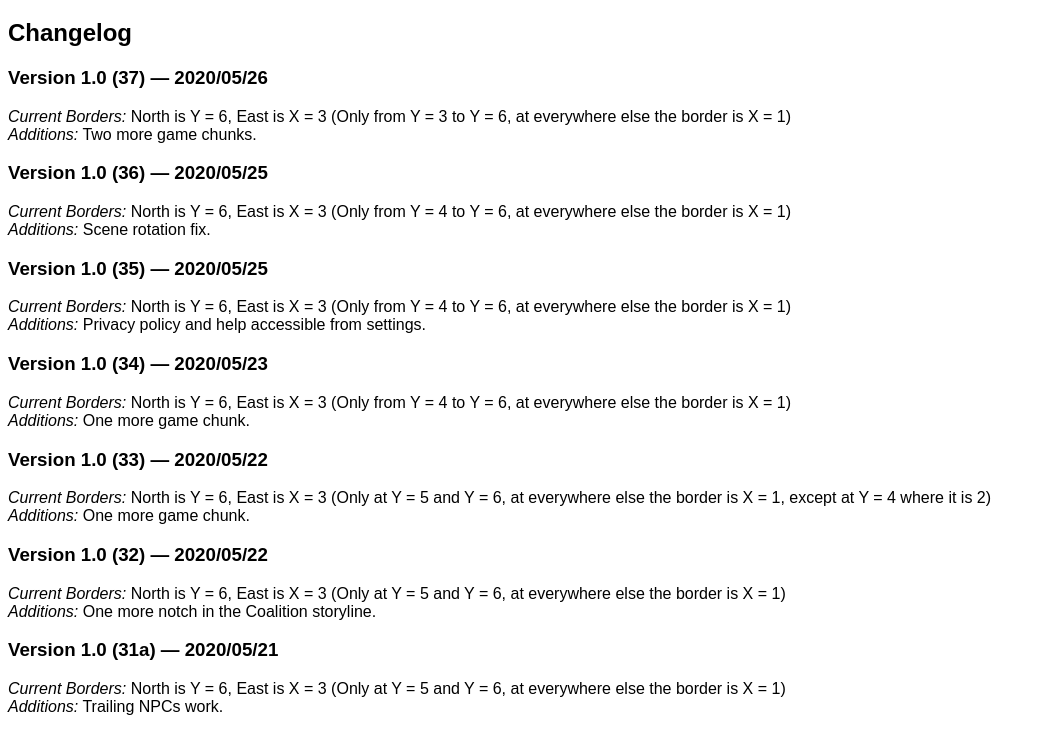
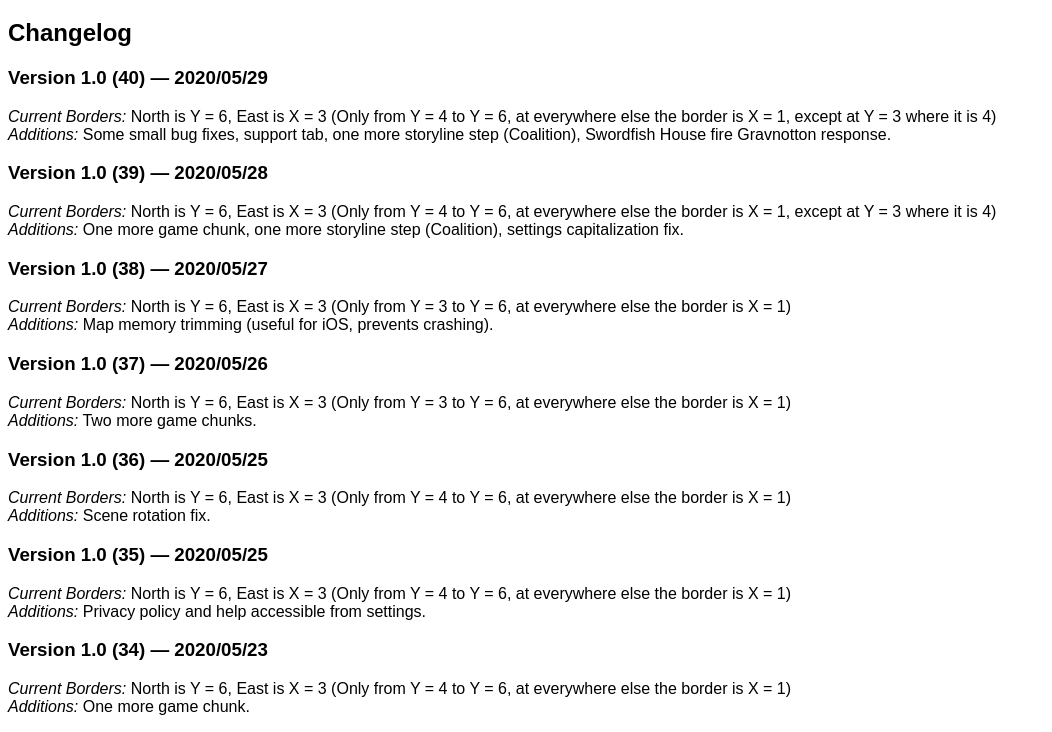
Before and after one commit to adespoton/The-Silencer, a plain HTML site: page Page4.html in a window 1280 px wide. Shown: the part 61-793 px from the top of the page, without its empty margins (0-1052 px from the left). Drawn offline with Linux system fonts and the light colour scheme.

Commit message:
Update Page4.html

```diff
--- a/Page4.html
+++ b/Page4.html
@@ -8,6 +8,18 @@
     <body>
         <h1>The Silencer Help</h1>
         <h2>Changelog</h2>
+
+        <h3>Version 1.0 (40) — 2020/05/29</h3>
+        <p><em>Current Borders:</em> North is Y = 6, East is X = 3 (Only from Y = 4 to Y = 6, at everywhere else the border is X = 1, except at Y = 3 where it is 4)<br/>
+        <em>Additions:</em> Some small bug fixes, support tab, one more storyline step (Coalition), Swordfish House fire Gravnotton response.</p>
+
+        <h3>Version 1.0 (39) — 2020/05/28</h3>
+        <p><em>Current Borders:</em> North is Y = 6, East is X = 3 (Only from Y = 4 to Y = 6, at everywhere else the border is X = 1, except at Y = 3 where it is 4)<br/>
+        <em>Additions:</em> One more game chunk, one more storyline step (Coalition), settings capitalization fix.</p>
+
+        <h3>Version 1.0 (38) — 2020/05/27</h3>
+        <p><em>Current Borders:</em> North is Y = 6, East is X = 3 (Only from Y = 3 to Y = 6, at everywhere else the border is X = 1)<br/>
+        <em>Additions:</em> Map memory trimming (useful for iOS, prevents crashing).</p>
 
         <h3>Version 1.0 (37) — 2020/05/26</h3>
         <p><em>Current Borders:</em> North is Y = 6, East is X = 3 (Only from Y = 3 to Y = 6, at everywhere else the border is X = 1)<br/>
```
